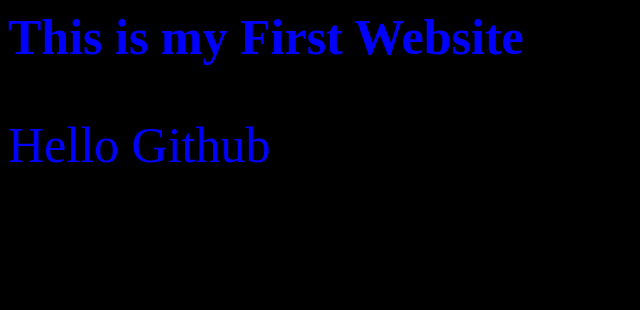
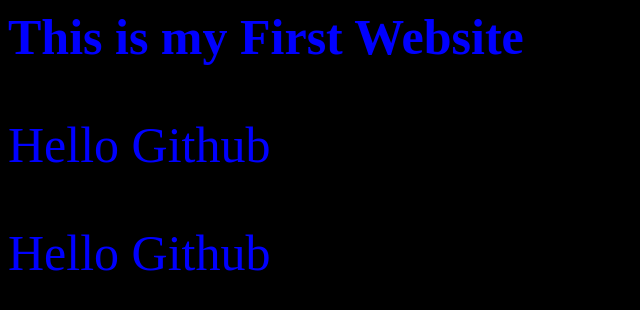
Before and after one commit to ArjunRajput02/html-css-task, a plain HTML site: page index.html in a window 1280 px wide. Shown: the whole page, without its empty margins (0-640 px from the left). Drawn offline with Linux system fonts and the light colour scheme.

Commit message:
refactor: adding a new paragraph

```diff
--- a/index.html
+++ b/index.html
@@ -8,6 +8,7 @@
     <body>
         <h1>This is my First Website</h1>
         <p>Hello Github</p>
+        <p>Hello Github</p>
     </body>
 
 </html>
```
